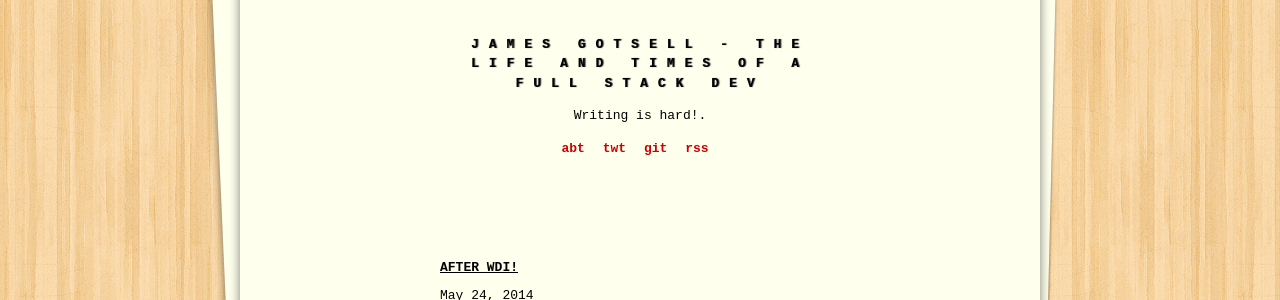
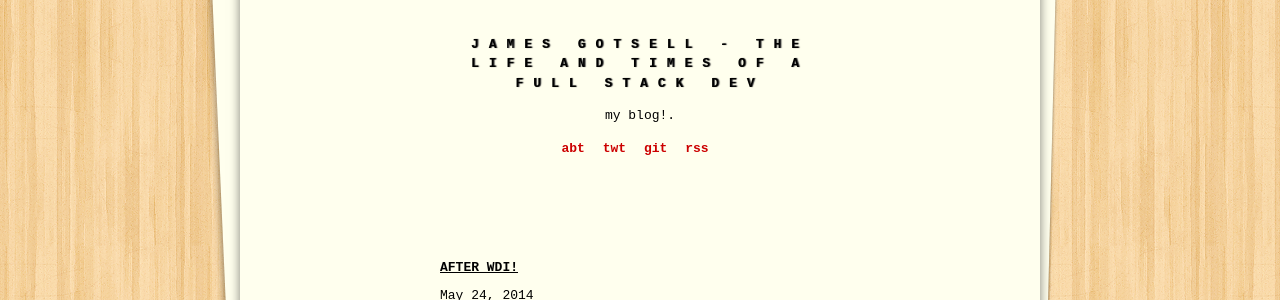
Before and after one commit to JamesGotsell/blog, a Jekyll site: the page built from typewriter/index.html, in a window 1280 px wide. Shown: the part 274-574 px from the top of the page. Built offline with Jekyll 4.4.1, drawn with Linux system fonts in a browser that asks for light colours; the list of posts is cut into pages by our own code.

```diff
--- a/typewriter/_config.yml
+++ b/typewriter/_config.yml
@@ -1,6 +1,6 @@
 # Site settings
 title: "James Gotsell - the life and times of a Full Stack DEV"
-description: "Writing is hard!."
+description: "my blog!."
 baseurl: ""
 url: "http://jamesgotsell.github.io"
 
```
